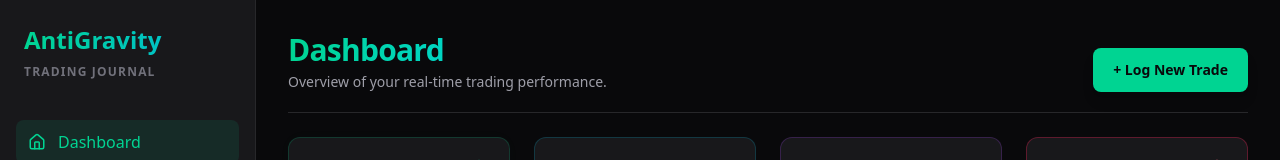
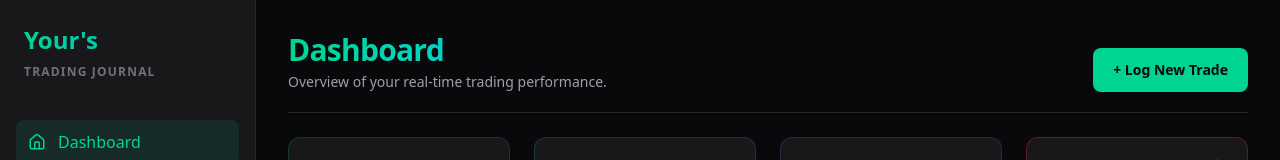
Before and after one commit to jitsmep/trading-journal, a Next.js app: page / in a window 1280 px wide. Shown: the top 160 px of the page. Built offline with nearby package versions, Linux system fonts and the light colour scheme.

Commit message:
Change title from 'AntiGravity' to 'Your's'

```diff
--- a/src/components/Sidebar.tsx
+++ b/src/components/Sidebar.tsx
@@ -6,7 +6,7 @@ export default function Sidebar() {
     <div className="w-64 bg-zinc-900 border-r border-zinc-800 text-zinc-400 flex flex-col h-screen fixed">
       <div className="p-6">
         <h1 className="text-2xl font-black text-transparent bg-clip-text bg-gradient-to-r from-emerald-400 to-cyan-500 mb-2">
-          AntiGravity
+          Your's
         </h1>
         <p className="text-xs text-zinc-500 uppercase tracking-widest font-semibold">Trading Journal</p>
       </div>
```
